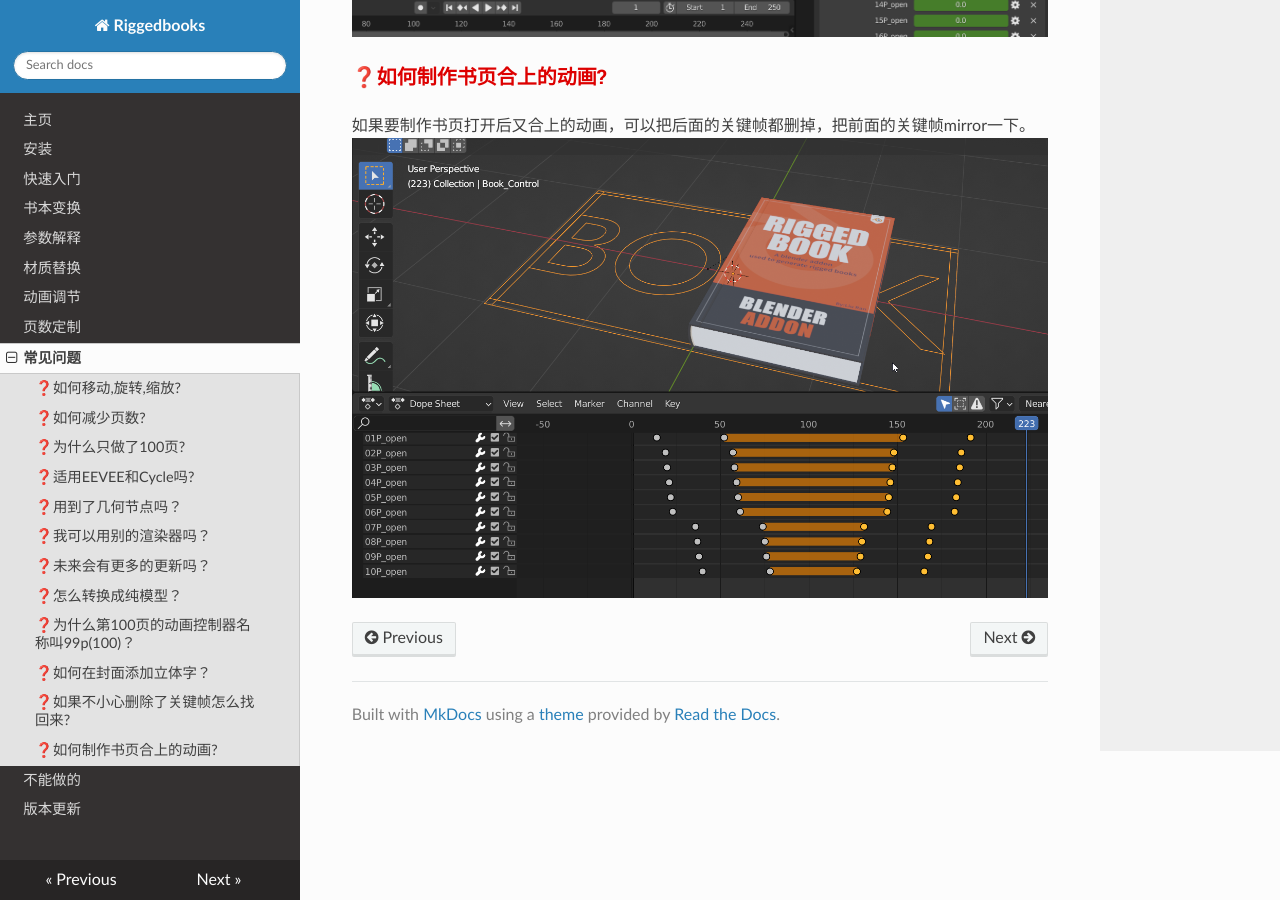
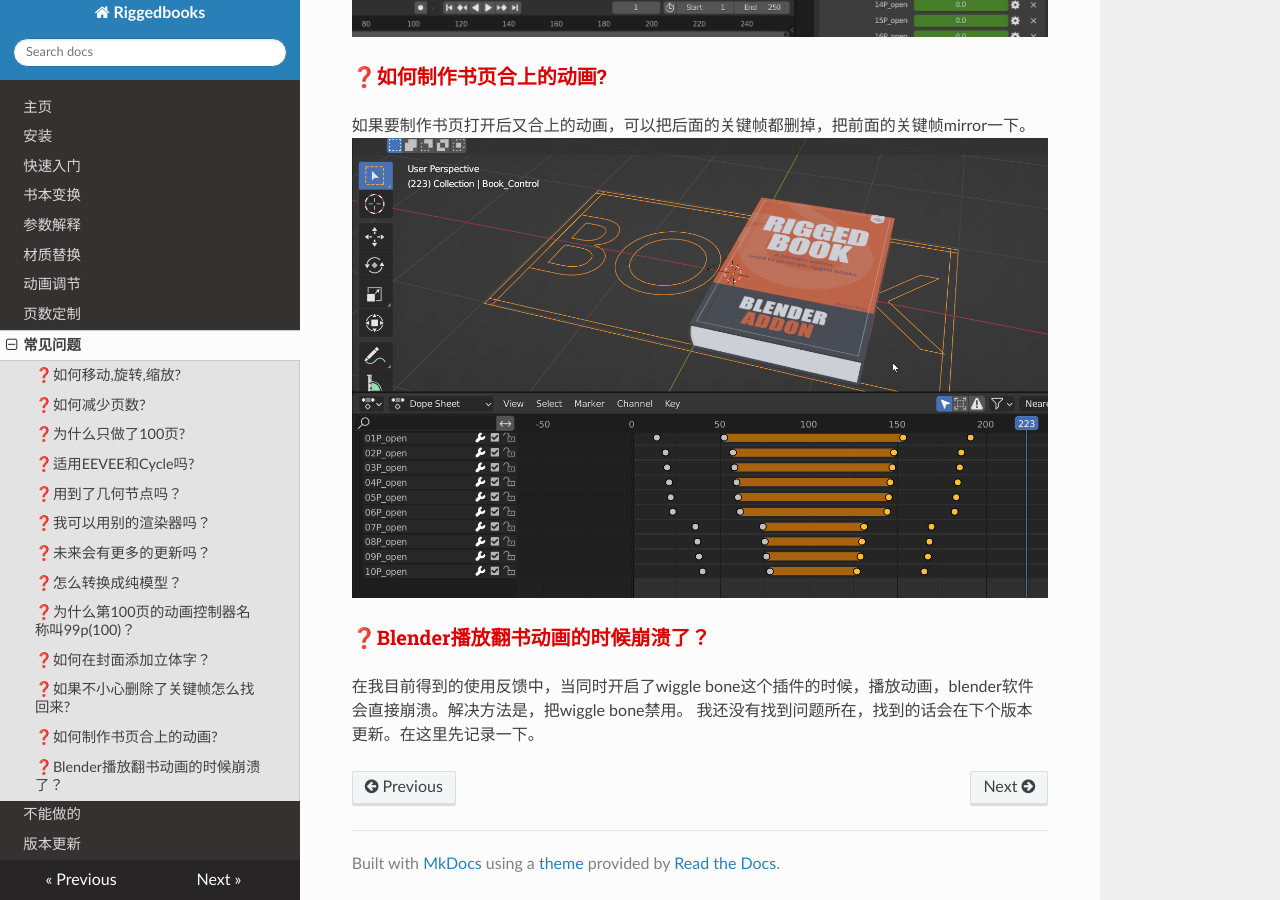
Before and after one commit to LiuRan89/Riggedbooks-manual-chinese, an MkDocs documentation site: the page built from docs/questions.md, in a window 1280 px wide and 900 px high, scrolled down 1920 px. Built offline with MkDocs 1.6.1, drawn with Linux system fonts in a browser that asks for light colours; nearby versions of some CDN libraries.

Commit message:
Update questions.md

```diff
--- a/docs/questions.md
+++ b/docs/questions.md
@@ -44,3 +44,7 @@
 ###❓<font color="#dd0000">如何制作书页合上的动画?</font><br />
 如果要制作书页打开后又合上的动画，可以把后面的关键帧都删掉，把前面的关键帧mirror一下。
 ![](image/close.png "")
+
+###❓<font color="#dd0000">Blender播放翻书动画的时候崩溃了？</font><br />
+在我目前得到的使用反馈中，当同时开启了wiggle bone这个插件的时候，播放动画，blender软件会直接崩溃。解决方法是，把wiggle bone禁用。
+我还没有找到问题所在，找到的话会在下个版本更新。在这里先记录一下。
```
